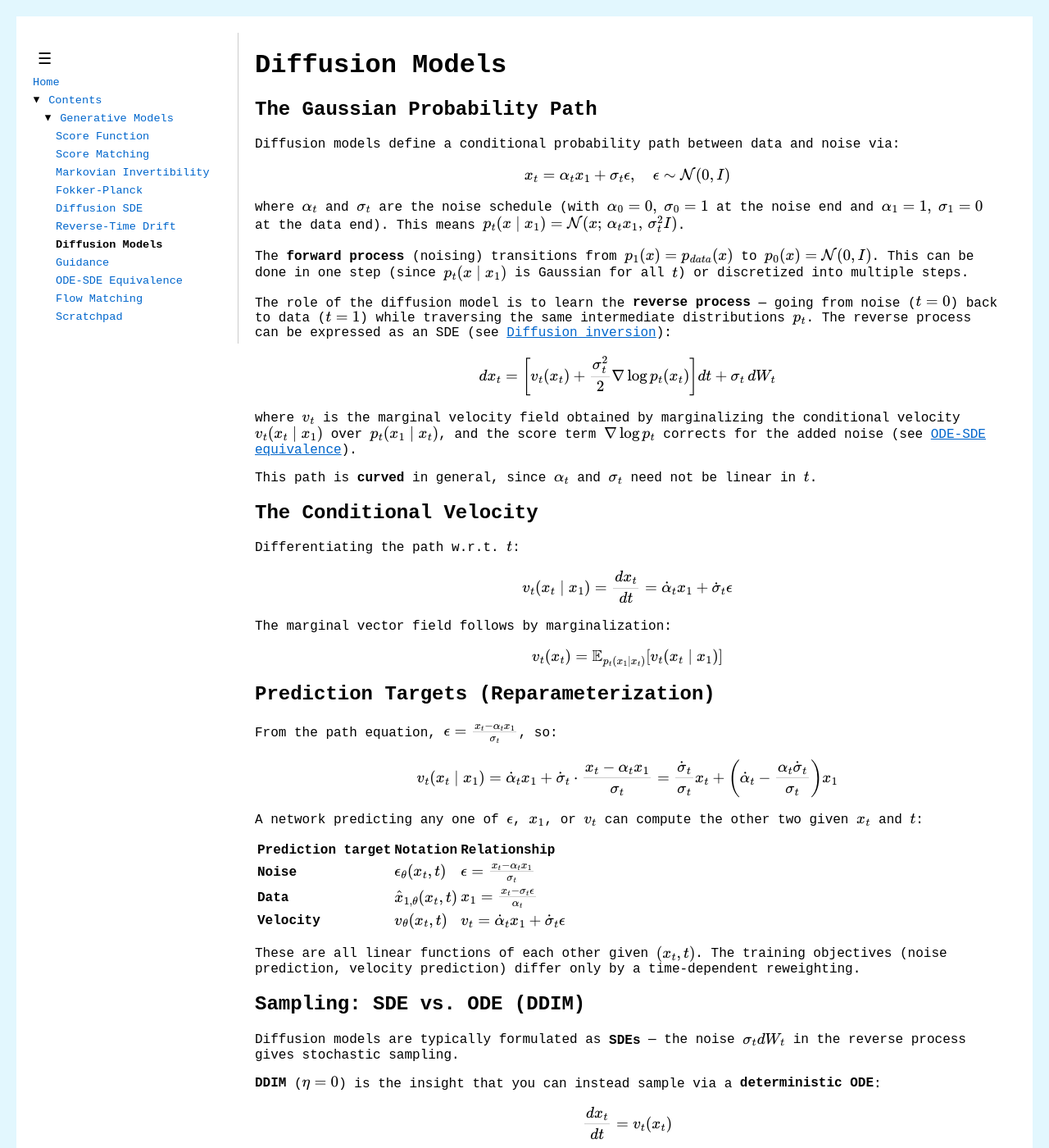
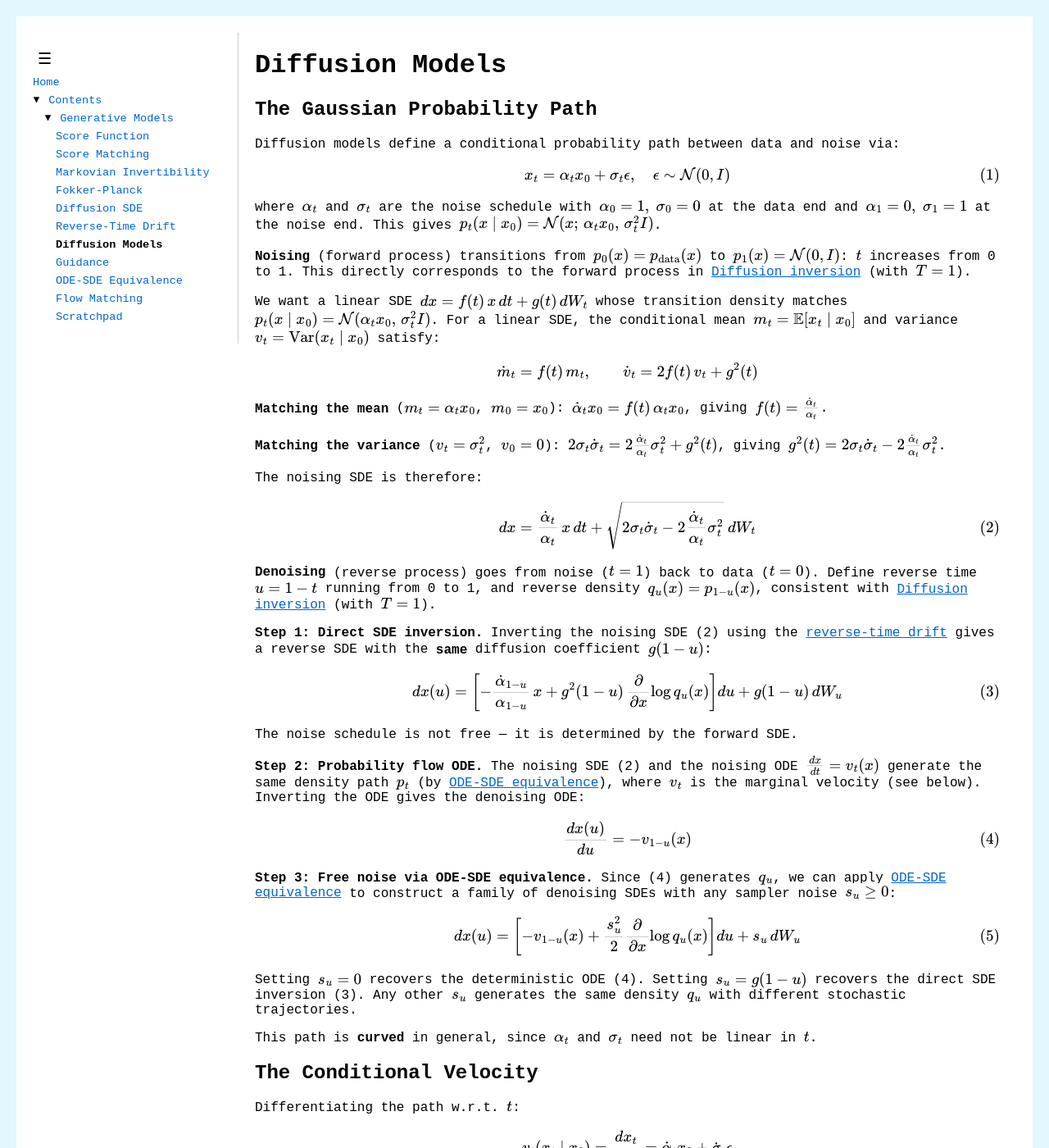
Before and after one commit to scer80/scer80.github.io, a Jekyll site: the page built from contents/generative_models/diffusion_models.md, in a window 1280 px wide and 1400 px high. Shown: the whole window at 82% size. Built offline with Jekyll 4.4.1, drawn with Linux system fonts in a browser that asks for light colours; our own code applies the rules of GitHub Pages for plain Markdown files; some of the changed text lies outside the part shown.

Commit message:
more cleanup in diffusion models

```diff
--- a/contents/generative_models/diffusion_models.md
+++ b/contents/generative_models/diffusion_models.md
@@ -8,17 +8,41 @@ layout: contents
 
 Diffusion models define a conditional probability path between data and noise via:
 
-$$x_t = \alpha_t x_1 + \sigma_t \epsilon, \quad \epsilon \sim \mathcal{N}(0, I)$$
+$$x_t = \alpha_t x_0 + \sigma_t \epsilon, \quad \epsilon \sim \mathcal{N}(0, I) \tag{1}$$
 
-where $\alpha_t$ and $\sigma_t$ are the noise schedule (with $\alpha_0 = 0,\; \sigma_0 = 1$ at the noise end and $\alpha_1 = 1,\; \sigma_1 = 0$ at the data end). This means $p_t(x \mid x_1) = \mathcal{N}(x;\, \alpha_t x_1,\, \sigma_t^2 I)$.
+where $\alpha_t$ and $\sigma_t$ are the noise schedule with $\alpha_0 = 1,\; \sigma_0 = 0$ at the data end and $\alpha_1 = 0,\; \sigma_1 = 1$ at the noise end. This gives $p_t(x \mid x_0) = \mathcal{N}(x;\, \alpha_t x_0,\, \sigma_t^2 I)$.
 
-The **forward process** (noising) transitions from $p_1(x) = p_{data}(x)$ to $p_0(x) = \mathcal{N}(0, I)$. This can be done in one step (since $p_t(x \mid x_1)$ is Gaussian for all $t$) or discretized into multiple steps.
+**Noising** (forward process) transitions from $p_0(x) = p_\text{data}(x)$ to $p_1(x) = \mathcal{N}(0, I)$: $t$ increases from 0 to 1. This directly corresponds to the forward process in [Diffusion inversion](diffusion_inversion.md) (with $T = 1$).
 
-The role of the diffusion model is to learn the **reverse process** — going from noise ($t=0$) back to data ($t=1$) while traversing the same intermediate distributions $p_t$. The reverse process can be expressed as an SDE (see [Diffusion inversion](diffusion_inversion.md)):
+We want a linear SDE $dx = f(t)\,x\,dt + g(t)\,dW_t$ whose transition density matches $p_t(x \mid x_0) = \mathcal{N}(\alpha_t x_0,\, \sigma_t^2 I)$. For a linear SDE, the conditional mean $m_t = \mathbb{E}[x_t \mid x_0]$ and variance $v_t = \text{Var}(x_t \mid x_0)$ satisfy:
 
-$$dx_t = \left[v_t(x_t) + \frac{\sigma_t^2}{2} \nabla \log p_t(x_t)\right] dt + \sigma_t\, dW_t$$
+$$\dot{m}_t = f(t)\,m_t, \qquad \dot{v}_t = 2f(t)\,v_t + g^2(t)$$
 
-where $v_t$ is the marginal velocity field obtained by marginalizing the conditional velocity $v_t(x_t \mid x_1)$ over $p_t(x_1 \mid x_t)$, and the score term $\nabla \log p_t$ corrects for the added noise (see [ODE-SDE equivalence](ode_sde_equivalence.md)).
+**Matching the mean** ($m_t = \alpha_t x_0$, $m_0 = x_0$): $\dot{\alpha}_t x_0 = f(t)\,\alpha_t x_0$, giving $f(t) = \frac{\dot{\alpha}_t}{\alpha_t}$.
+
+**Matching the variance** ($v_t = \sigma_t^2$, $v_0 = 0$): $2\sigma_t\dot{\sigma}_t = 2\frac{\dot{\alpha}_t}{\alpha_t}\sigma_t^2 + g^2(t)$, giving $g^2(t) = 2\sigma_t\dot{\sigma}_t - 2\frac{\dot{\alpha}_t}{\alpha_t}\sigma_t^2$.
+
+The noising SDE is therefore:
+
+$$dx = \frac{\dot{\alpha}_t}{\alpha_t}\,x\,dt + \sqrt{2\sigma_t\dot{\sigma}_t - 2\frac{\dot{\alpha}_t}{\alpha_t}\sigma_t^2}\;dW_t \tag{2}$$
+
+**Denoising** (reverse process) goes from noise ($t=1$) back to data ($t=0$). Define reverse time $u = 1 - t$ running from 0 to 1, and reverse density $q_u(x) = p_{1-u}(x)$, consistent with [Diffusion inversion](diffusion_inversion.md) (with $T = 1$).
+
+**Step 1: Direct SDE inversion.** Inverting the noising SDE (2) using the [reverse-time drift](diffusion_inversion.md) gives a reverse SDE with the **same** diffusion coefficient $g(1-u)$:
+
+$$dx(u) = \left[-\frac{\dot{\alpha}_{1-u}}{\alpha_{1-u}}\,x + g^2(1-u)\, \frac{\partial}{\partial x}\log q_u(x)\right] du + g(1-u)\, dW_u \tag{3}$$
+
+The noise schedule is not free — it is determined by the forward SDE.
+
+**Step 2: Probability flow ODE.** The noising SDE (2) and the noising ODE $\frac{dx}{dt} = v_t(x)$ generate the same density path $p_t$ (by [ODE-SDE equivalence](ode_sde_equivalence.md)), where $v_t$ is the marginal velocity (see below). Inverting the ODE gives the denoising ODE:
+
+$$\frac{dx(u)}{du} = -v_{1-u}(x) \tag{4}$$
+
+**Step 3: Free noise via ODE-SDE equivalence.** Since (4) generates $q_u$, we can apply [ODE-SDE equivalence](ode_sde_equivalence.md) to construct a family of denoising SDEs with any sampler noise $s_u \geq 0$:
+
+$$dx(u) = \left[-v_{1-u}(x) + \frac{s_u^2}{2} \frac{\partial}{\partial x}\log q_u(x)\right] du + s_u\, dW_u \tag{5}$$
+
+Setting $s_u = 0$ recovers the deterministic ODE (4). Setting $s_u = g(1-u)$ recovers the direct SDE inversion (3). Any other $s_u$ generates the same density $q_u$ with different stochastic trajectories.
 
 This path is **curved** in general, since $\alpha_t$ and $\sigma_t$ need not be linear in $t$.
 
@@ -27,34 +51,28 @@ This path is **curved** in general, since $\alpha_t$ and $\sigma_t$ need not be
 
 Differentiating the path w.r.t. $t$:
 
-$$v_t(x_t \mid x_1) = \frac{dx_t}{dt} = \dot{\alpha}_t x_1 + \dot{\sigma}_t \epsilon$$
+$$v_t(x_t \mid x_0) = \frac{dx_t}{dt} = \dot{\alpha}_t x_0 + \dot{\sigma}_t \epsilon$$
 
 The marginal vector field follows by marginalization:
 
-$$v_t(x_t) = \mathbb{E}_{p_t(x_1 \mid x_t)}[v_t(x_t \mid x_1)]$$
+$$v_t(x_t) = \mathbb{E}_{p_t(x_0 \mid x_t)}[v_t(x_t \mid x_0)]$$
 
 ## Prediction Targets (Reparameterization)
 
-From the path equation, $\epsilon = \frac{x_t - \alpha_t x_1}{\sigma_t}$, so:
+From the path equation, $\epsilon = \frac{x_t - \alpha_t x_0}{\sigma_t}$, so:
 
-$$v_t(x_t \mid x_1) = \dot{\alpha}_t x_1 + \dot{\sigma}_t \cdot \frac{x_t - \alpha_t x_1}{\sigma_t} = \frac{\dot{\sigma}_t}{\sigma_t} x_t + \left(\dot{\alpha}_t - \frac{\alpha_t \dot{\sigma}_t}{\sigma_t}\right) x_1$$
+$$v_t(x_t \mid x_0) = \dot{\alpha}_t x_0 + \dot{\sigma}_t \cdot \frac{x_t - \alpha_t x_0}{\sigma_t} = \frac{\dot{\sigma}_t}{\sigma_t} x_t + \left(\dot{\alpha}_t - \frac{\alpha_t \dot{\sigma}_t}{\sigma_t}\right) x_0$$
 
-A network predicting any one of $\epsilon$, $x_1$, or $v_t$ can compute the other two given $x_t$ and $t$:
+A network predicting any one of $\epsilon$, $x_0$, or $v_t$ can compute the other two given $x_t$ and $t$:
 
 | Prediction target | Notation | Relationship |
 | :--- | :--- | :--- |
-| **Noise** | $\epsilon_\theta(x_t, t)$ | $\epsilon = \frac{x_t - \alpha_t x_1}{\sigma_t}$ |
-| **Data** | $\hat{x}\_{1,\theta}(x_t, t)$ | $x_1 = \frac{x_t - \sigma_t \epsilon}{\alpha_t}$ |
-| **Velocity** | $v_\theta(x_t, t)$ | $v_t = \dot{\alpha}_t x_1 + \dot{\sigma}_t \epsilon$ |
+| **Noise** | $\epsilon_\theta(x_t, t)$ | $\epsilon = \frac{x_t - \alpha_t x_0}{\sigma_t}$ |
+| **Data** | $\hat{x}\_{0,\theta}(x_t, t)$ | $x_0 = \frac{x_t - \sigma_t \epsilon}{\alpha_t}$ |
+| **Velocity** | $v_\theta(x_t, t)$ | $v_t = \dot{\alpha}_t x_0 + \dot{\sigma}_t \epsilon$ |
 
 These are all linear functions of each other given $(x_t, t)$. The training objectives (noise prediction, velocity prediction) differ only by a time-dependent reweighting.
 
 ## Sampling: SDE vs. ODE (DDIM)
 
-Diffusion models are typically formulated as **SDEs** — the noise $\sigma_t dW_t$ in the reverse process gives stochastic sampling.
-
-**DDIM** ($\eta = 0$) is the insight that you can instead sample via a **deterministic ODE**:
-
-$$\frac{dx_t}{dt} = v_t(x_t)$$
-
-This is possible because of the [ODE-SDE equivalence](ode_sde_equivalence.md): for any SDE generating a probability path $p_t$, there exists a deterministic ODE generating the same path. DDIM was the first practical demonstration that diffusion models contain a deterministic flow.
+The denoising SDE (5) with $s_u > 0$ gives stochastic sampling. **DDIM** is the $s_u = 0$ case — the deterministic ODE (4). DDIM was the first practical demonstration that diffusion models contain a deterministic flow, an instance of [ODE-SDE equivalence](ode_sde_equivalence.md).
```
Also changed, not shown: contents/generative_models/diffusion_sde.md (+32 -0 lines).
